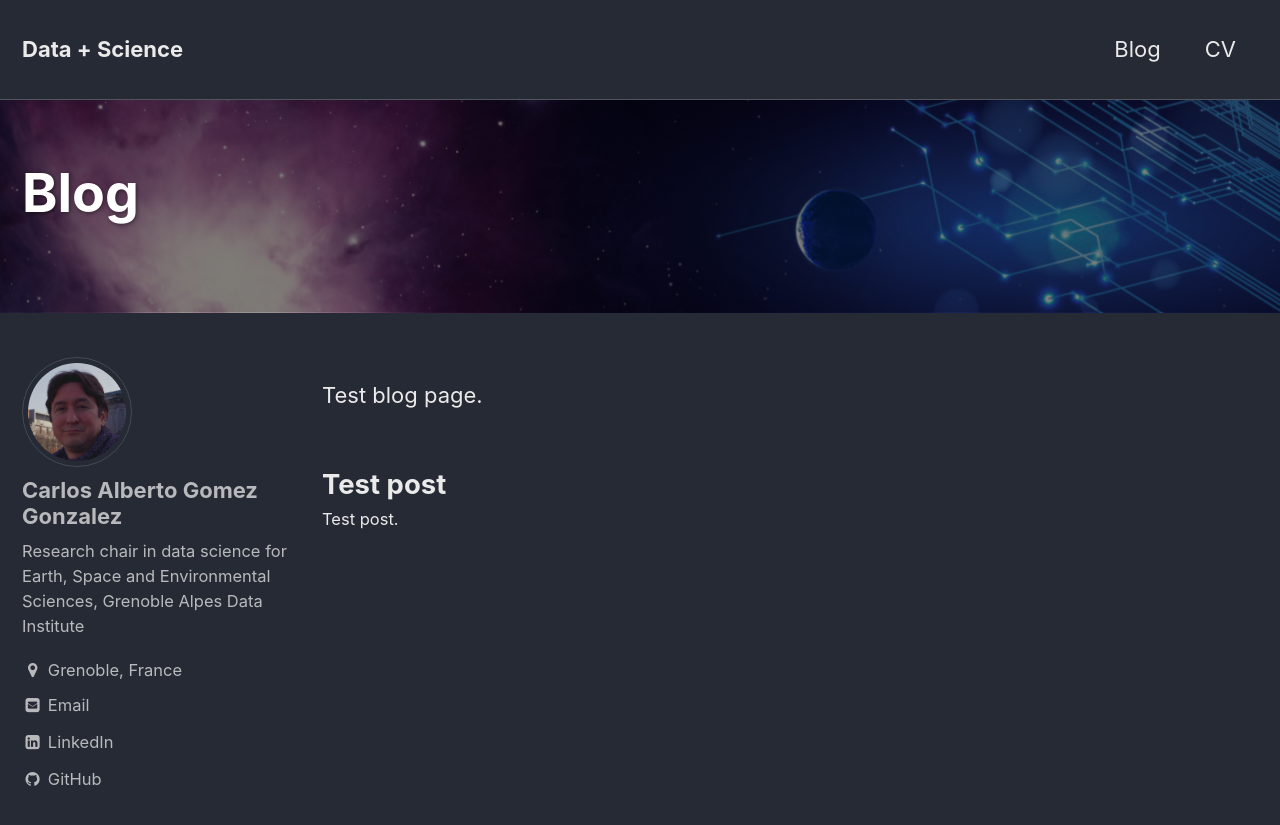
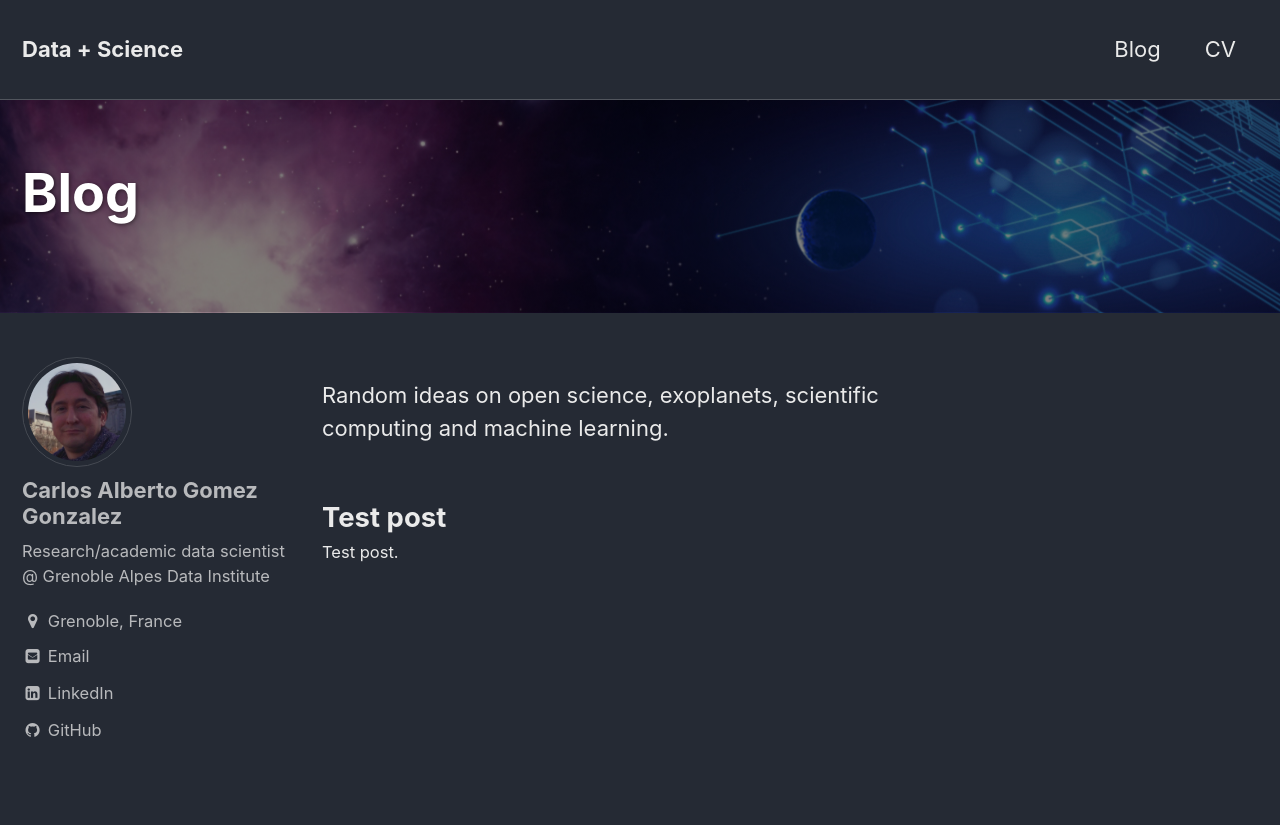
Before and after one commit to carlos-gg/carlos-gg.github.io, a Jekyll site: the page built from _pages/blog.md, in a window 1280 px wide and 900 px high. Shown: the top 825 px of the window. Built offline with Jekyll 4.4.1, drawn with Linux system fonts in a browser that asks for light colours.

Commit message:
no message

```diff
--- a/_config.yml
+++ b/_config.yml
@@ -32,7 +32,7 @@ analytics:
 author:
   name             : "Carlos Alberto Gomez Gonzalez"
   avatar           : "/assets/images/bio-photo.jpg"
-  bio              : "Research chair in data science for Earth, Space and Environmental Sciences, Grenoble Alpes Data Institute"
+  bio              : "Research/academic data scientist @ Grenoble Alpes Data Institute"
   email            : carlosgg33@gmail.com
   uri              : #"https://carlgogo.github.io"
   location         : "Grenoble, France"
--- a/_pages/blog.md
+++ b/_pages/blog.md
@@ -6,7 +6,7 @@ author_profile: true
 comments: true
 ---
 
-Test blog page.
+Random ideas on open science, exoplanets, scientific computing and machine learning.
 
 {% for post in site.posts %}
     {% include archive-single.html %}
```
Also changed, not shown: _posts/2017-12-18-test.md (+1 -1 lines).
